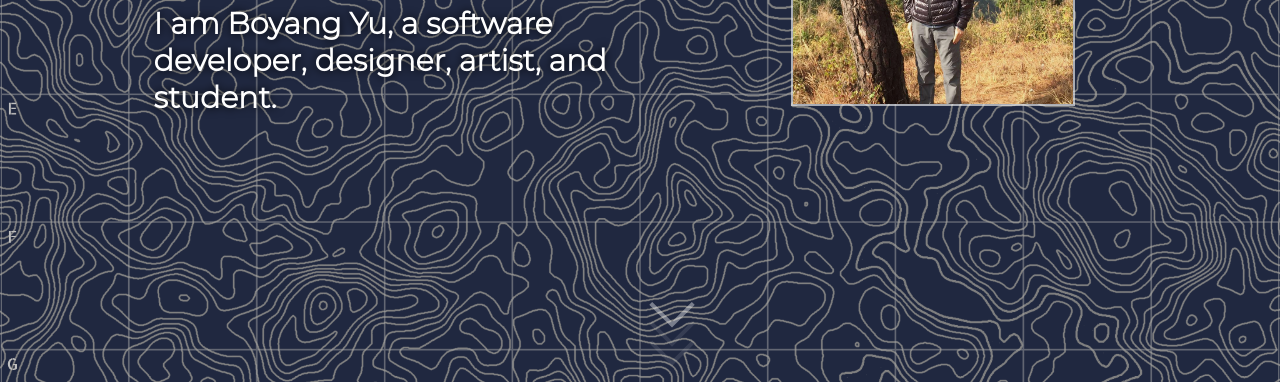
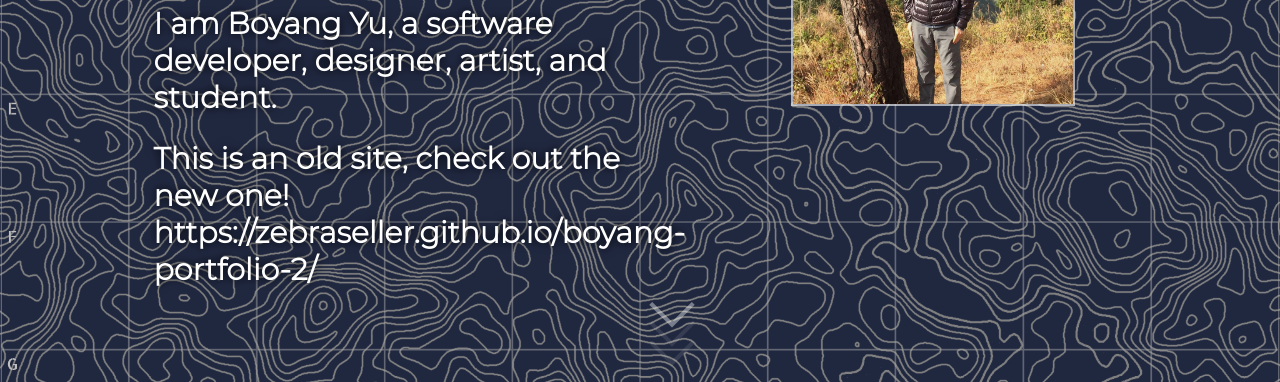
Before and after one commit to ZebraSeller/Boyang-Portfolio-Site-Project, a plain HTML site: page index.html in a window 1280 px wide. Shown: the part 418-800 px from the top of the page. Drawn offline with Linux system fonts and the light colour scheme.

Commit message:
Added Link to New Portfolio Site

```diff
--- a/index.html
+++ b/index.html
@@ -29,6 +29,7 @@
         <div id="main-body-text">
             <h1>Greetings.</h1>
             <h2>I am Boyang Yu, a software developer, designer, artist, and student.</h2>
+            <h2 href="https://zebraseller.github.io/boyang-portfolio-2/">This is an old site, check out the new one! https://zebraseller.github.io/boyang-portfolio-2/</h2>
         </div>
         <img id="boyang-photo" src="./Assets/Boyang.jpg" alt="Boyang Photo">
         </img>
```
